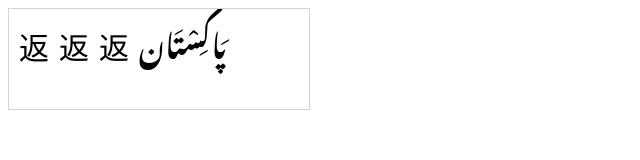
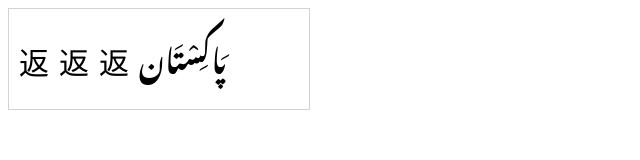
Before and after one commit to wipfli/index-by-cluster, a plain HTML site: page han.html in a window 1280 px wide. Shown: the whole page, without its empty margins (0-640 px from the left). Drawn offline with Linux system fonts and the light colour scheme.

```diff
--- a/han.html
+++ b/han.html
@@ -15,16 +15,16 @@
 var canvas = document.getElementById("myCanvas");
 var ctx = canvas.getContext("2d");
 ctx.font = "30px 'Hiragino Kaku Gothic Pro', 'ヒラギノ角ゴ Pro W3', 'Meiryo', 'メイリオ', 'Yu Gothic', '游ゴシック', 'Noto Sans JP', 'Noto Sans Japanese', 'Noto Sans CJK JP', 'Arial Unicode MS', Arial, sans-serif";
-ctx.fillText("返",10,50);
+ctx.fillText("返",10,65);
 
 ctx.font = "30px 'PingFang SC', '苹方', 'Microsoft YaHei', '微软雅黑', 'Source Han Sans SC', '思源黑体', 'Noto Sans SC', '思源黑体', 'WenQuanYi Micro Hei', '文泉驿微米黑', 'Arial Unicode MS', Arial, sans-serif";
-ctx.fillText("返",50,50);
+ctx.fillText("返",50,65);
 
 ctx.font = "30 px 'Apple SD Gothic Neo', '애플 SD 산돌고딕 Neo', 'Malgun Gothic', '맑은 고딕', 'Nanum Gothic', '나눔 고딕', 'Dotum', '돋움', 'Arial Unicode MS', Arial, sans-serif";
-ctx.fillText("返",90,50);
+ctx.fillText("返",90,65);
 
 ctx.font = "30px 'Amiri', 'Lateef', 'Scheherazade', 'Noto Nastaliq Urdu', 'Noto Naskh Arabic', 'Arial', sans-serif";
-ctx.fillText("پَاکِسْتَان ",130,50);
+ctx.fillText("پَاکِسْتَان ",130,65);
 
 
 </script>
```
